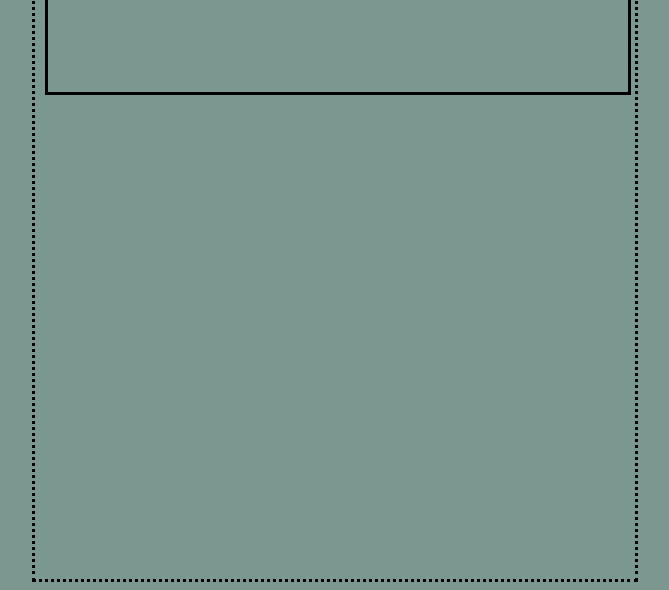
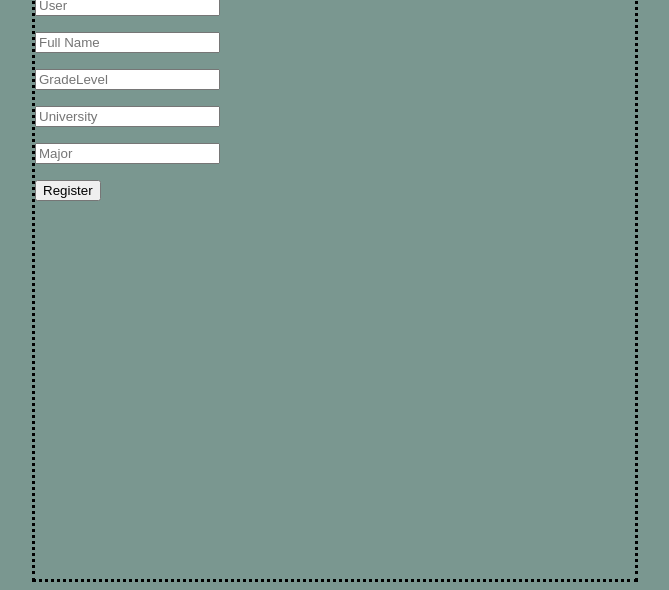
Before and after one commit to mrios730/SOS_app, a Python web app: template templates/register.html in a window 1280 px wide. Shown: the part 332-922 px from the top of the page, without its empty margins (305-974 px from the left). Run offline with Jinja, Linux system fonts and the light colour scheme; the template is opened without the code that fills it, so the values that code supplies are empty.

Commit message:
Update register.html

```diff
--- a/templates/register.html
+++ b/templates/register.html
@@ -1,49 +1,67 @@
-<!DOCTYPE html>
 <html>
 <head>
   <title>
   </title>
-  <link rel="stylesheet" type"text/css" href="../css/register.css">
+<link rel="stylesheet" type"text/css" href="../css/register.css">
 </head>
 <body>
-<section class= "clearfix">
-<div class= "pagewrap">
+<section class="clearfix">
 
-    <div class= "body">
-<form method= "post">
+<div class="pagewrap">
+  <div class= "profilepic">
+    <img class="logo" src="../logo.png">
+  </div>
 
-    <p>Enter Full Name: <input type="text" name="name"/>
-    </p>
+  <div class="forms">
 
-    <p>Year: <select name="year">
-          <option value="Freshmen"> Freshman</option>
-          <option value="Sophomore"> Sophomore </option>
-          <option value="Junior"> Junior</option>
-          <option value="Senior"> Senior </option>
-            </select>
-    </p>
+    <form method= "post">
 
-    <p>University: <select name="school">
-          <option value="Johns Hopkins University"> Johns Hopkins </option>
-          <option value="University of Notre Dame"> Notre Dame </option>
-          <option value="Fordham University"> Fordham Univeristy</option>
-                  </select>
-    </p>
 
-    <!-- <p>Subject: <select name="subjects">
-          <option value="Computer Science"> Computer Science </option>
-          <option value="Biology"> Biology </option>
-                </select>
-    </p> -->
+      <p><input class="answers" type="text" placeholder="User" list="Uslist">
+        <datalist id="Uslist">
+          <option label="Tutor" value="Tutor">
+          <option label="Student" value="Student">
+      </p>
 
-    <p> Description:<input type="text" name="description"> <br>
+      <p><input class="answers" type="text" placeholder="Full Name" name="name"/>
+      </p>
 
-    <input type="submit" value = "Submit" onclick="alert('You have registered for S.O.S. Welcome!')">
-    <!-- <button type="submit" onclick="alert('You have registered for S.O.S. Welcome!')">Submit</button> -->
-</form>
-    </div>
+      <p><input class="answers" type="text" placeholder="GradeLevel" list="Ylist">
+        <datalist id="Ylist">
+          <option label="Freshman" value="Freshman">
+          <option label="Sophomore" value="Sophomore">
+          <option label="Junior" value="Junior">
+          <option label="Senior" value="Senior">
 
+      <p><input class="answers" type"text" placeholder="University" list="Ulist">
+        <datalist id="Ulist">
+            <option label="Johns Hopkins University" value="Johns Hopkins University">
+            <option label="Notre Dame" value="Notre Dame">
+            <option label="Fordham University" value="Fordham University">
+                    </select>
+      </p>
+
+      <p><input class="answers" type"text" placeholder="Major" list="Mlist">
+        <datalist id="Mlist">
+            <option label="Computer Science" value="Computer Science">
+            <option label="Biology" value="Biology">
+            <option label="Liberal Arts" value="Liberal Arts">
+                    </select>
+      </p>
+      <div class="button2">
+     <button class="button" type="submit" onclick="alert('You have registered for S.O.S. Welcome!')">Register</button>
+      </div>
+ </div>
+
+  </form>
+
+  <div>
 </div>
+
+
+
+
+
 
 </section>
 </body>
```
